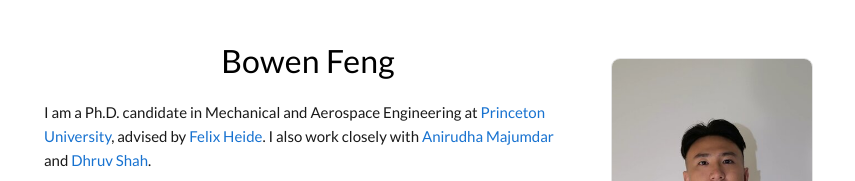
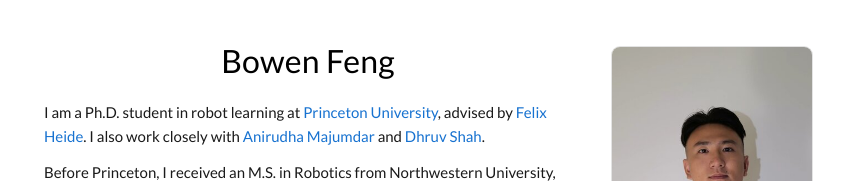
Before and after one commit to fengb2-coder/fengb2-coder.github.io, a plain HTML site: page index.html in a window 1280 px wide. Shown: the top 181 px of the page, without its empty margins (212-1067 px from the left). Drawn offline with Linux system fonts and the light colour scheme.

Commit message:
Bio: Ph.D. student in robot learning at Princeton
Co-Authored-By: Claude Opus 5.5 <noreply@anthropic.com>
Claude-Session: https://claude.ai/code/session_01NjWtqQPDfcGpwqxYGm43Yk

```diff
--- a/index.html
+++ b/index.html
@@ -4,12 +4,12 @@
   <meta charset="utf-8">
   <meta name="viewport" content="width=device-width, initial-scale=1">
   <title>Bowen Feng</title>
-  <meta name="description" content="Bowen Feng is a Ph.D. candidate at Princeton University working on robot learning: vision-language reasoning distilled into actions, latent world models for planning and exploration, navigation and autonomous driving.">
+  <meta name="description" content="Bowen Feng is a Ph.D. student in robot learning at Princeton University, working on vision-language reasoning distilled into actions, latent world models for planning and exploration, navigation and autonomous driving.">
   <meta name="author" content="Bowen Feng">
   <link rel="canonical" href="https://fengb2-coder.github.io/">
   <meta property="og:type" content="website">
   <meta property="og:title" content="Bowen Feng">
-  <meta property="og:description" content="Ph.D. candidate at Princeton University working on robot learning, world models, planning, navigation and autonomous driving.">
+  <meta property="og:description" content="Ph.D. student in robot learning at Princeton University, working on world models, planning, navigation and autonomous driving.">
   <meta property="og:url" content="https://fengb2-coder.github.io/">
   <meta property="og:image" content="https://fengb2-coder.github.io/assets/img/og-asd.jpg">
   <meta property="og:image:width" content="1200">
@@ -33,7 +33,7 @@
       <div class="intro-text">
         <h1 class="name">Bowen Feng</h1>
         <p>
-          I am a Ph.D. candidate in Mechanical and Aerospace Engineering at
+          I am a Ph.D. student in robot learning at
           <a href="https://www.princeton.edu/">Princeton University</a>, advised by
           <a href="https://www.cs.princeton.edu/~fheide/">Felix Heide</a>.
           I also work closely with <a href="https://irom-lab.princeton.edu/majumdar/">Anirudha Majumdar</a>
```
